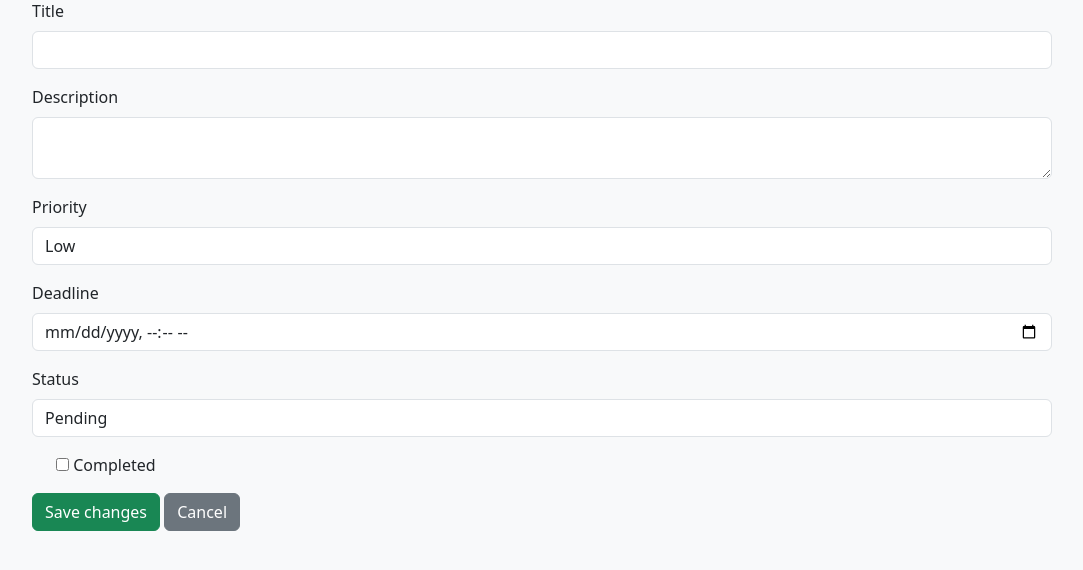
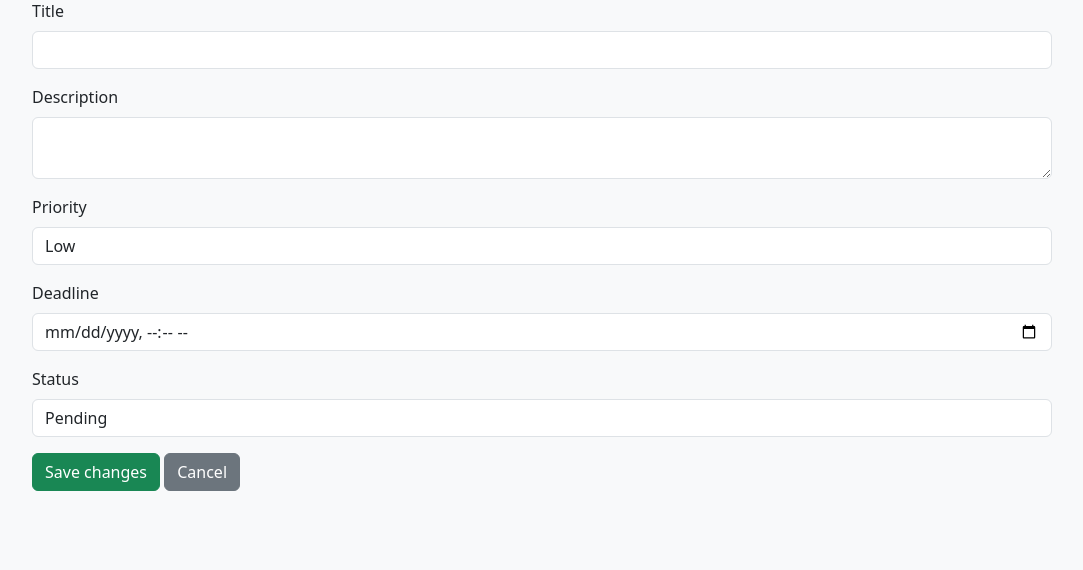
Before and after one commit to rlanier-webdev/django-todo, a Django app: template core/templates/todo/task_edit.html in a window 1280 px wide. Shown: the part 143-713 px from the top of the page, without its empty margins (98-1181 px from the left). Run offline with Django 5.2, Linux system fonts and the light colour scheme; the template is opened without the code that fills it: values that come from a table or form of the project are taken from there, others are empty; some libraries are stand-ins or nearby versions.

Commit message:
removed checkbox from edit form

```diff
--- a/core/templates/todo/task_edit.html
+++ b/core/templates/todo/task_edit.html
@@ -72,21 +72,6 @@
         {% endif %}
       </div>
 
-      <!-- Is Completed Checkbox -->
-      <div class="mb-3 form-check">
-        {{ form.is_completed }}
-        <label class="form-check-label" for="{{ form.is_completed.id_for_label }}">
-          Completed
-        </label>
-        {% if form.is_completed.errors %}
-          <div class="invalid-feedback">
-            {% for error in form.is_completed.errors %}
-              <p>{{ error }}</p>
-            {% endfor %}
-          </div>
-        {% endif %}
-      </div>
-
       <button type="submit" class="btn btn-success">Save changes</button>
       <a href="{% url 'dashboard' %}" class="btn btn-secondary">Cancel</a>
     </form>
--- a/core/todo/forms.py
+++ b/core/todo/forms.py
@@ -4,7 +4,7 @@ from .models import Task
 class TaskForm(forms.ModelForm):
     class Meta:
         model = Task
-        fields = ['title', 'description', 'priority', 'deadline', 'is_completed', 'status']
+        fields = ['title', 'description', 'priority', 'deadline', 'status']
         widgets = {
             'title': forms.TextInput(attrs={'class': 'form-control'}),
             'description': forms.Textarea(attrs={'class': 'form-control', 'rows': 2}),
```
